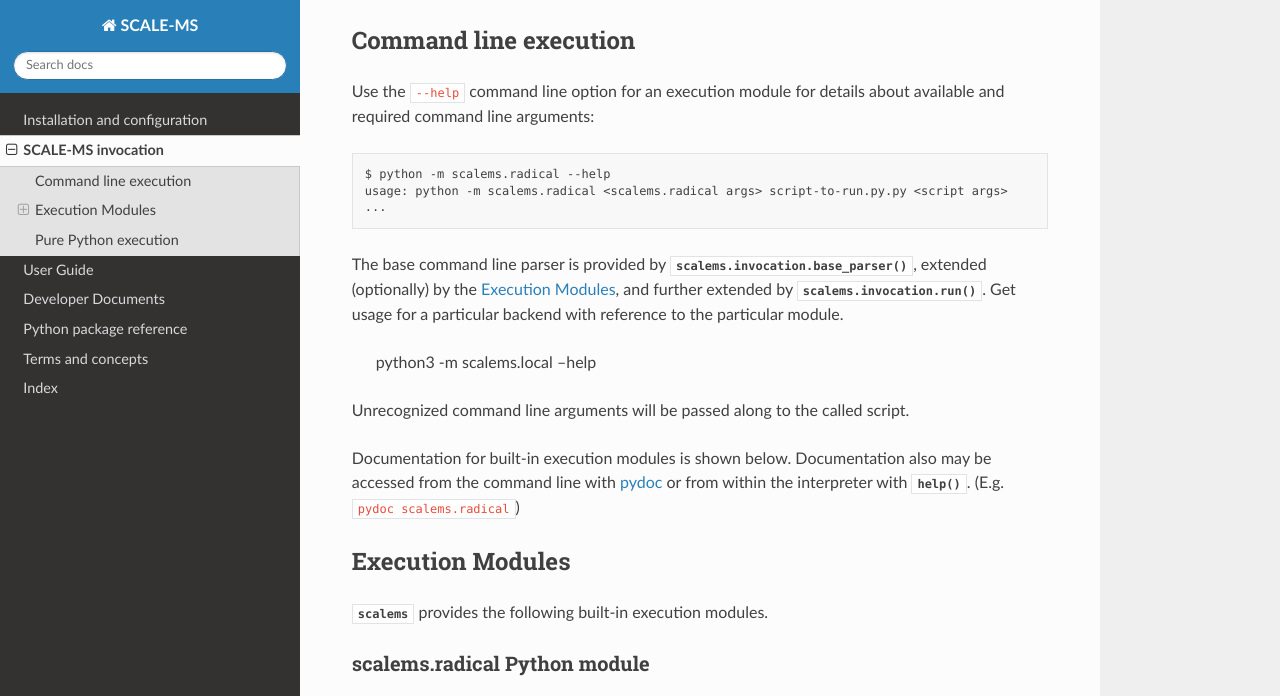
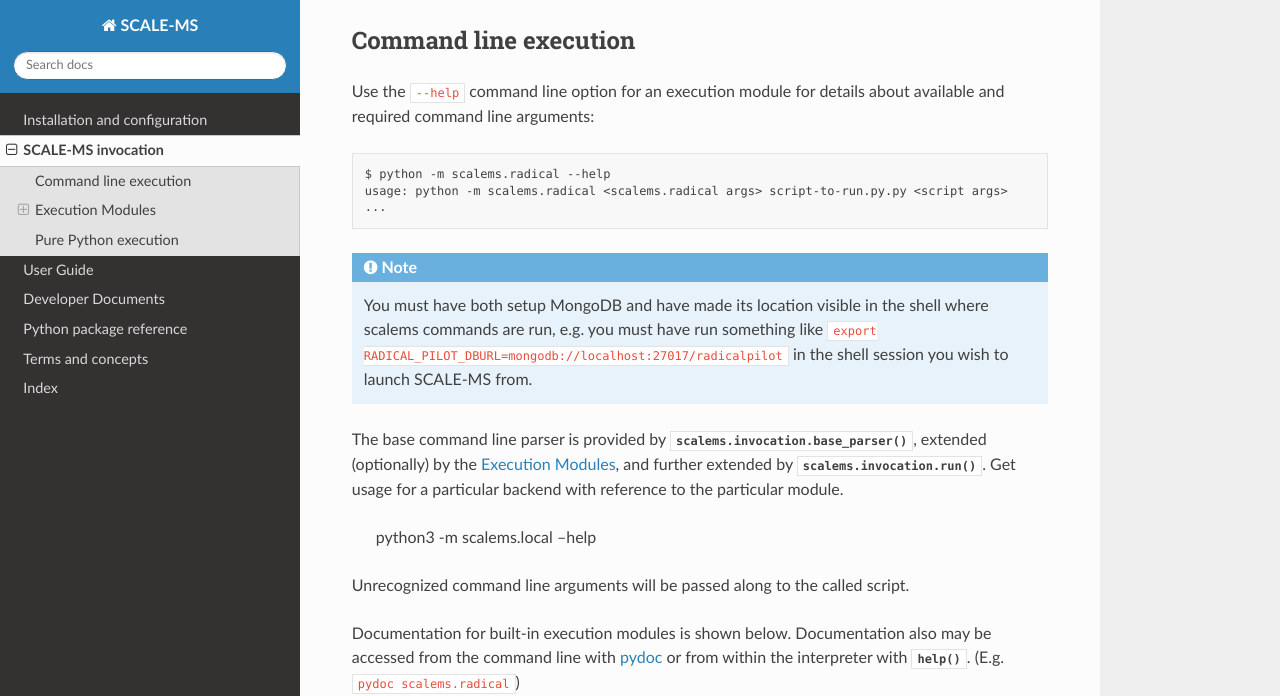
Before and after one commit to SCALE-MS/scale-ms, a Sphinx documentation site: the page built from docs/invocation.rst, in a window 1280 px wide and 900 px high, scrolled down 451 px, cut to the strip 0-696 px from the top of the window. Built offline with Sphinx 7.4.7 and the Read the Docs theme 2.0.0, drawn with Linux system fonts in a browser that asks for light colours.

Commit message:
Add a note on how to invoke scalems.radical

```diff
--- a/docs/invocation.rst
+++ b/docs/invocation.rst
@@ -26,6 +26,12 @@ available and required command line arguments::
     $ python -m scalems.radical --help
     usage: python -m scalems.radical <scalems.radical args> script-to-run.py.py <script args>
     ...
+
+.. note::
+    You must have both setup MongoDB and have made its location visible in the shell where
+    scalems commands are run, e.g. you must have run something like
+    ``export RADICAL_PILOT_DBURL=mongodb://localhost:27017/radicalpilot``
+    in the shell session you wish to launch SCALE-MS from.
 
 The base command line parser is provided by :py:func:`scalems.invocation.base_parser`,
 extended (optionally) by the :ref:`backend`, and further extended by
```
